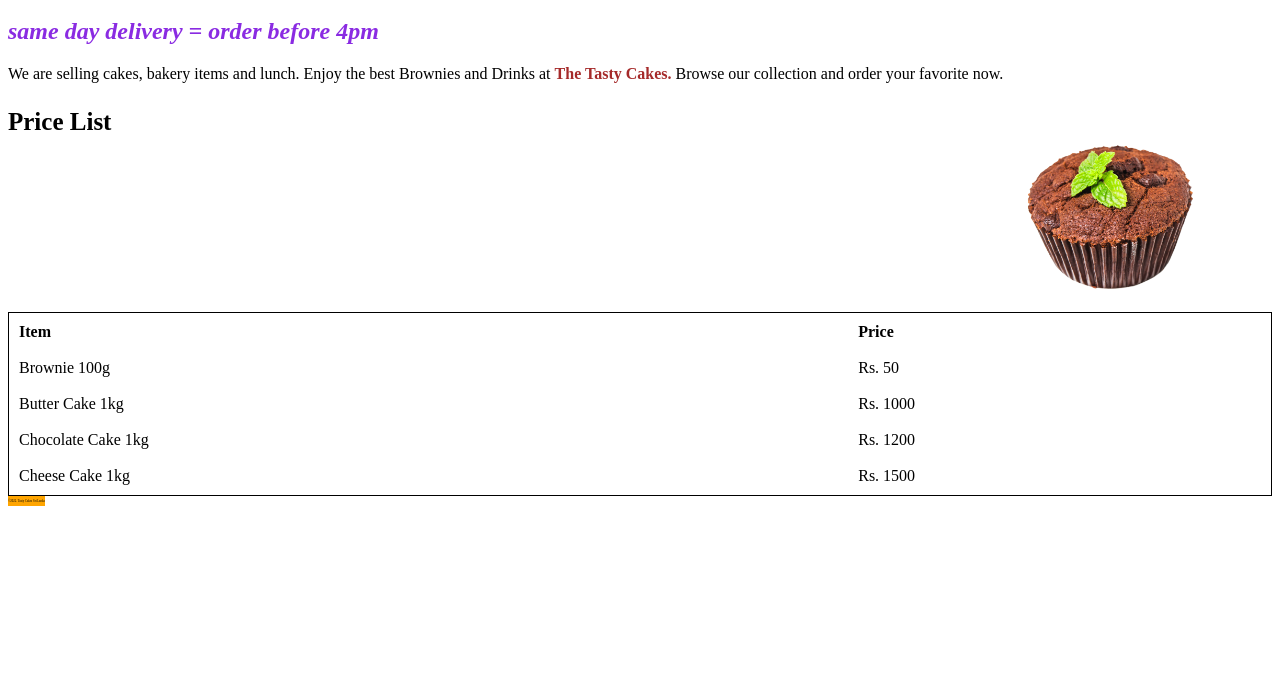
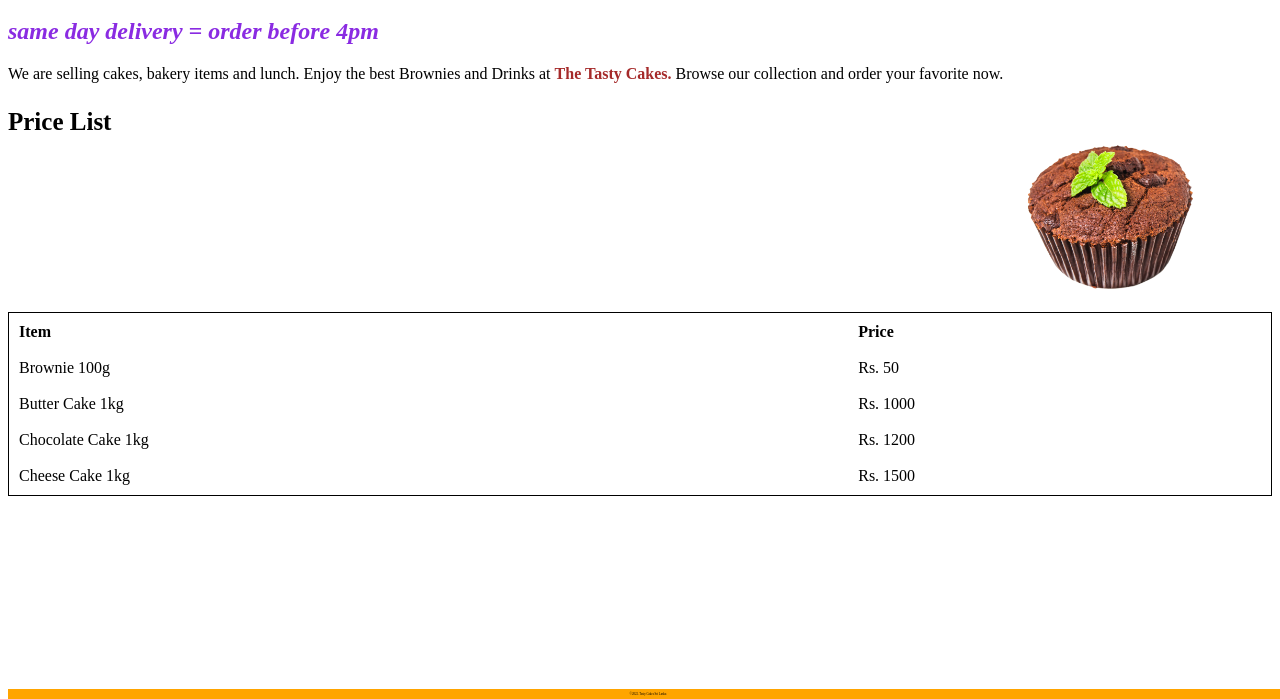
Before and after one commit to dasunsucharith/building_a_website_with_html_and_css, a plain HTML site: page index.html in a window 1280 px wide. Shown: the part 101-800 px from the top of the page. Drawn offline with Linux system fonts and the light colour scheme.

Commit message:
Update styles.css

```diff
--- a/styles.css
+++ b/styles.css
@@ -29,4 +29,6 @@ footer {
     background-color: orange;
     color: black;
     position: fixed;
+    bottom: 0;
+    width: 100%;
 }
```
